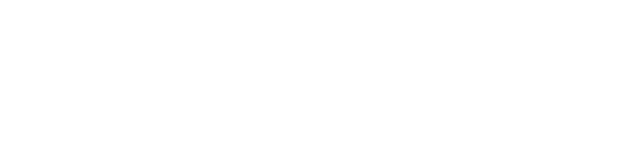
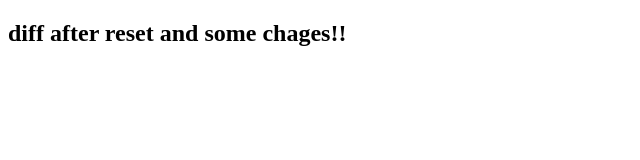
Before and after one commit to Soulfull/learn_mobx, a website: page index.html in a window 1280 px wide. Shown: the whole page, without its empty margins (0-640 px from the left). Drawn offline with Linux system fonts and the light colour scheme.

Commit message:
add some changes !!!

```diff
--- a/index.html
+++ b/index.html
@@ -7,6 +7,8 @@
 <body>
 	<div id="root"></div>
 	<div id="counter"></div>
+
+	<h2>diff after reset and some chages!!</h2>
 	<script src="build.js"></script>
 </body>
 </html>
```
